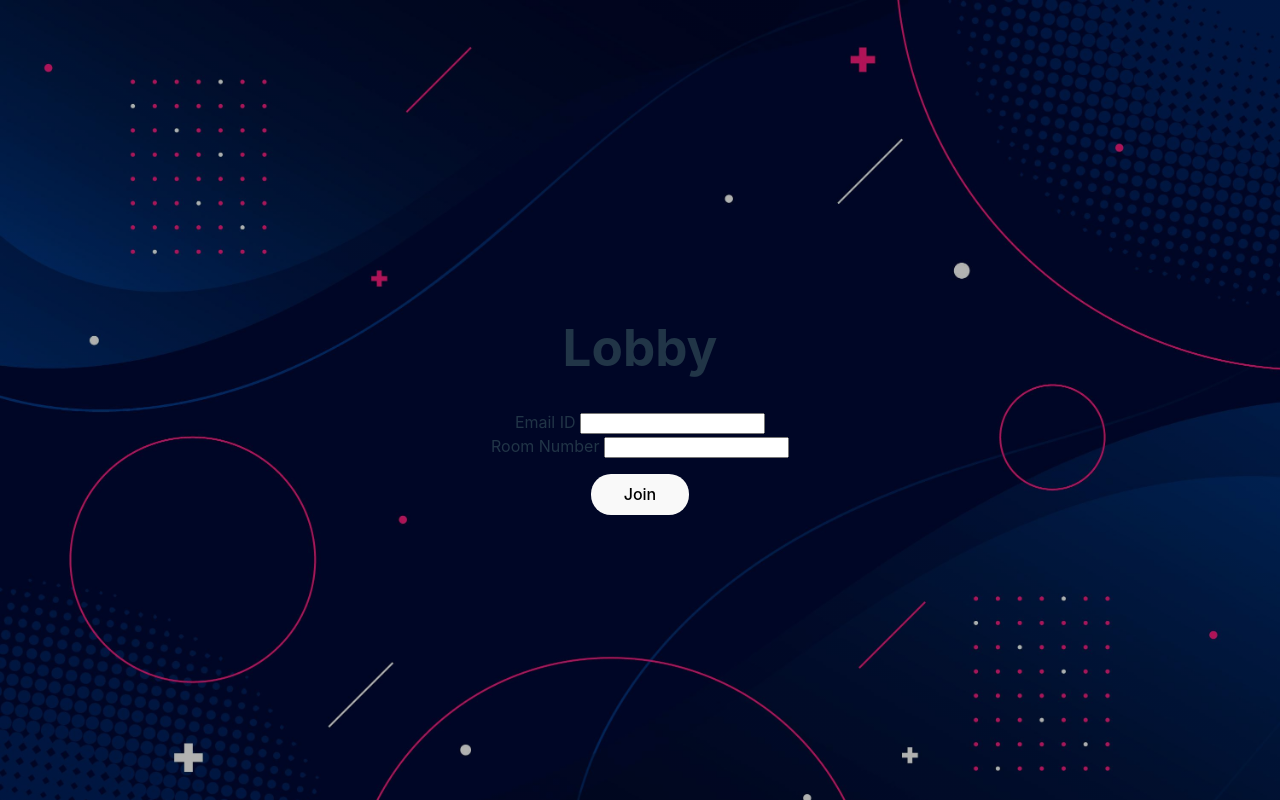
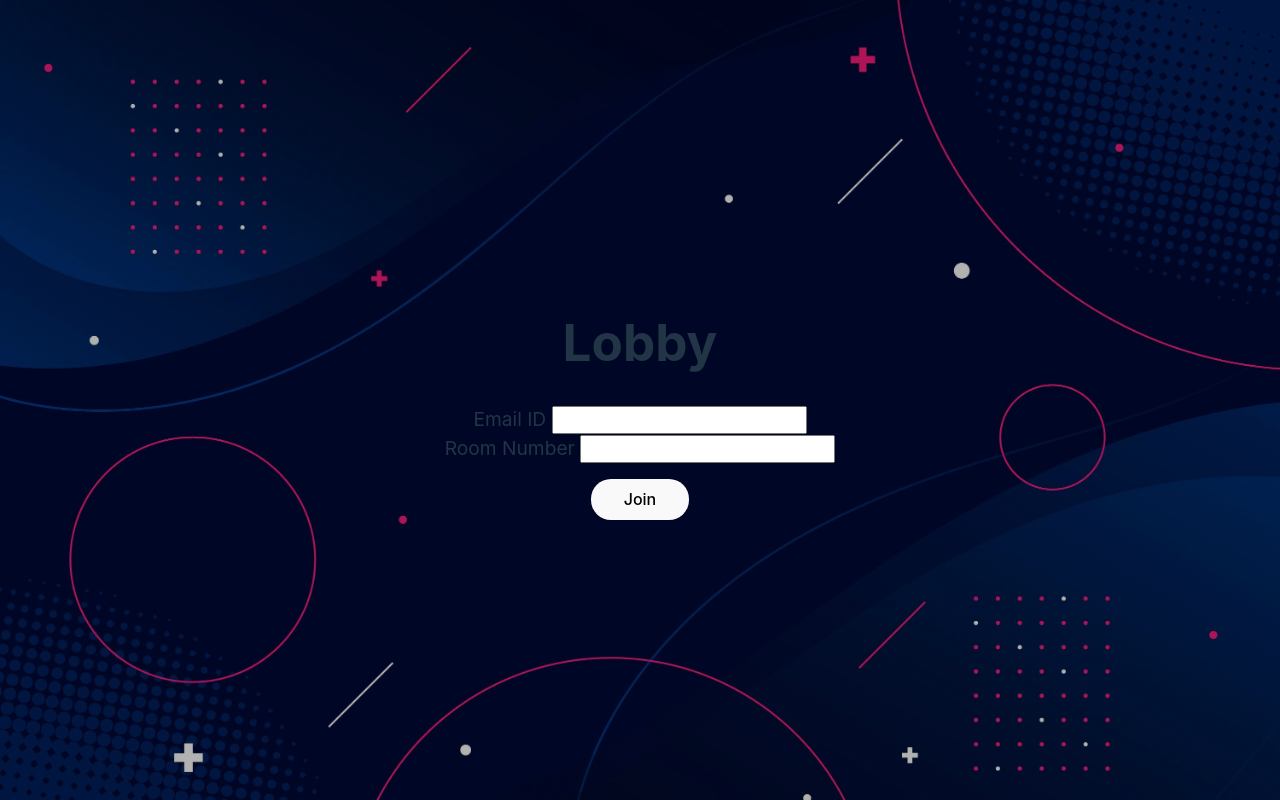
Before and after one commit to amit5885/video-chat-webrtc, a React (Vite) app in the folder client/: page / in a window 1280 px wide. Built offline with nearby package versions, Linux system fonts and the light colour scheme; no server answers.

Commit message:
Update Lobby.jsx

```diff
--- a/client/src/screens/Lobby.jsx
+++ b/client/src/screens/Lobby.jsx
@@ -37,20 +37,22 @@ const LobbyScreen = () => {
   <div>
     <h1>Lobby</h1>
     <form onSubmit={handleSubmitForm}>
-        <label htmlFor="email">Email ID </label>
+      <label htmlFor="email" style={{ fontSize: '1.2em' }}>Email ID </label>
       <input
         type="email"
         id="email"
         value={email}
         onChange={(e) => setEmail(e.target.value)}
+        style={{ fontSize: '1.2em' }}
       />
       <br />
-        <label htmlFor="room">Room Number </label>
+      <label htmlFor="room" style={{ fontSize: '1.2em' }}>Room Number </label>
       <input
         type="text"
         id="room"
         value={room}
         onChange={(e) => setRoom(e.target.value)}
+        style={{ fontSize: '1.2em' }}
       />
       <br />
       <button>Join</button>
```
Lines whose indentation alone changed are shown as unchanged.
